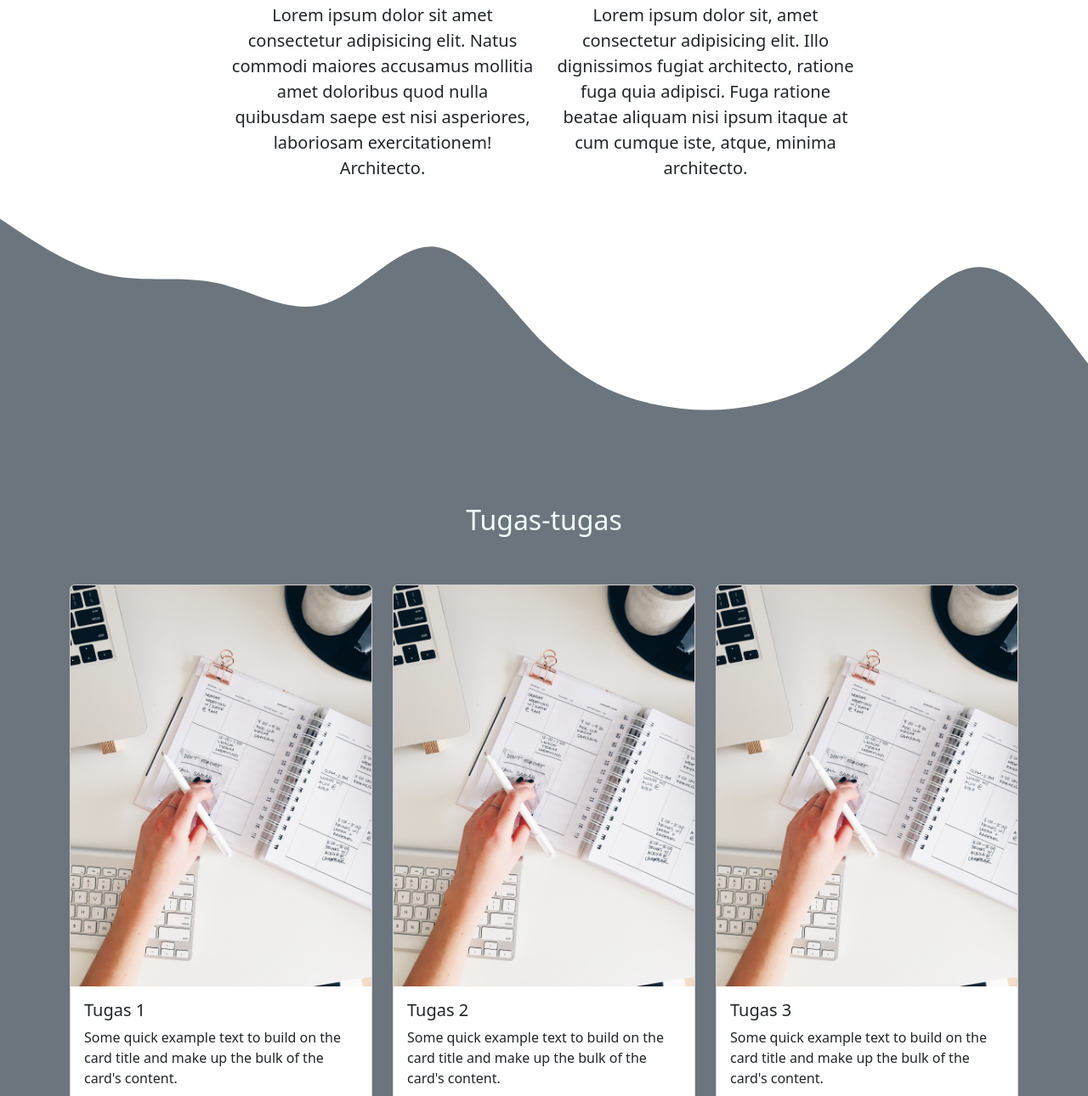
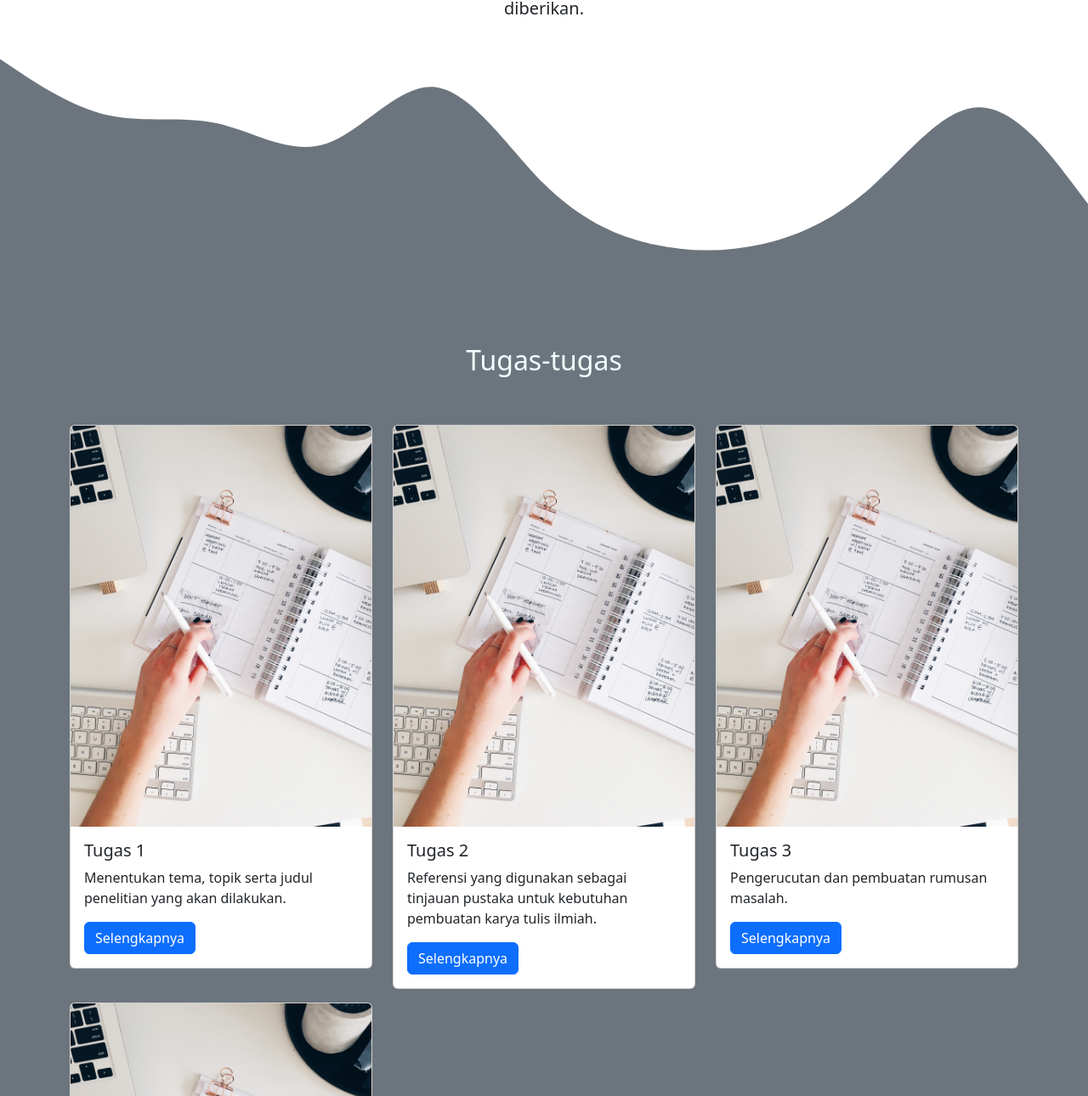
Before and after one commit to EasyProgrammer23/tpki-kel1, a plain HTML site: page index.html in a window 1280 px wide. Shown: the part 735-2025 px from the top of the page at 85% size. Drawn offline with nearby package versions, Linux system fonts and the light colour scheme.

Commit message:
modified kata-kata

```diff
--- a/index.html
+++ b/index.html
@@ -46,8 +46,8 @@
     <!-- Jumbotron -->
     <div class="jumbotron text-center">
       <img src="kel.png" alt="" width="200px" class="rounded-circle img-thumbnail" />
-      <h1 class="display-4">Kelompok 1 TPKI</h1>
-      <p class="lead">NAMA ANGGOTA.</p>
+      <h1 class="display-4"><strong>Kelompok 1 TPKI</strong></h1>
+      <p class="lead"></p>
       <svg xmlns="http://www.w3.org/2000/svg" viewBox="0 0 1440 320">
         <path
           fill="#ffffff"
@@ -63,15 +63,12 @@
       <div class="container">
         <div class="row mb-2">
           <div class="col text-center">
-            <h2>About me</h2>
+            <h2>About</h2>
           </div>
         </div>
         <div class="row justify-content-center fs-5 text-center">
-          <div class="col-md-4">
-            <p>Lorem ipsum dolor sit amet consectetur adipisicing elit. Natus commodi maiores accusamus mollitia amet doloribus quod nulla quibusdam saepe est nisi asperiores, laboriosam exercitationem! Architecto.</p>
-          </div>
-          <div class="col-4">
-            <p>Lorem ipsum dolor sit, amet consectetur adipisicing elit. Illo dignissimos fugiat architecto, ratione fuga quia adipisci. Fuga ratione beatae aliquam nisi ipsum itaque at cum cumque iste, atque, minima architecto.</p>
+          <div class="col-md-8">
+            <p>Website yang berguna sebagai bentuk desiminasi tugas yang sudah diberikan.</p>
           </div>
         </div>
       </div>
@@ -99,7 +96,7 @@
               <img src="img/tugas1.jpg" class="card-img-top" alt="Tugas 1" />
               <div class="card-body">
                 <h5 class="card-title">Tugas 1</h5>
-                <p class="card-text">Some quick example text to build on the card title and make up the bulk of the card's content.</p>
+                <p class="card-text">Menentukan tema, topik serta judul penelitian yang akan dilakukan.</p>
                 <a href="tugas_1.html" class="btn btn-primary" target="_blank">Selengkapnya</a>
               </div>
             </div>
@@ -109,7 +106,7 @@
               <img src="img/tugas1.jpg" class="card-img-top" alt="Tugas 1" />
               <div class="card-body">
                 <h5 class="card-title">Tugas 2</h5>
-                <p class="card-text">Some quick example text to build on the card title and make up the bulk of the card's content.</p>
+                <p class="card-text">Referensi yang digunakan sebagai tinjauan pustaka untuk kebutuhan pembuatan karya tulis ilmiah.</p>
                 <a href="tugas_2.html" class="btn btn-primary" target="_blank">Selengkapnya</a>
               </div>
             </div>
@@ -119,7 +116,7 @@
               <img src="img/tugas1.jpg" class="card-img-top" alt="Tugas 1" />
               <div class="card-body">
                 <h5 class="card-title">Tugas 3</h5>
-                <p class="card-text">Some quick example text to build on the card title and make up the bulk of the card's content.</p>
+                <p class="card-text">Pengerucutan dan pembuatan rumusan masalah.</p>
                 <a href="tugas_3.html" class="btn btn-primary" target="_blank">Selengkapnya</a>
               </div>
             </div>
@@ -129,7 +126,7 @@
               <img src="img/tugas1.jpg" class="card-img-top" alt="Tugas 1" />
               <div class="card-body">
                 <h5 class="card-title">Tugas 4</h5>
-                <p class="card-text">Some quick example text to build on the card title and make up the bulk of the card's content.</p>
+                <p class="card-text">Pembuatan rancangan penelitian yang digunakan dalam pembuatan Karya Tulis Ilmiah.</p>
                 <a href="tugas_4.html" class="btn btn-primary" target="_blank">Selengkapnya</a>
               </div>
             </div>
```
